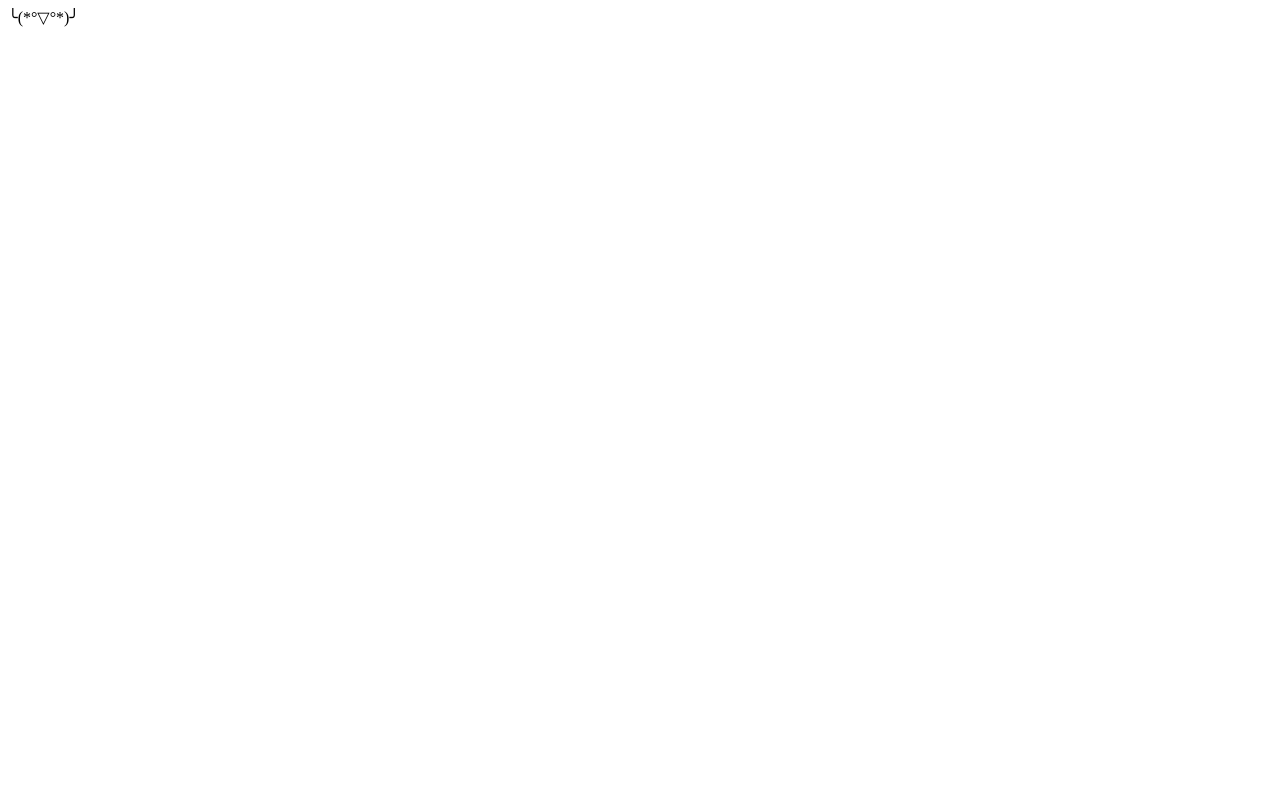
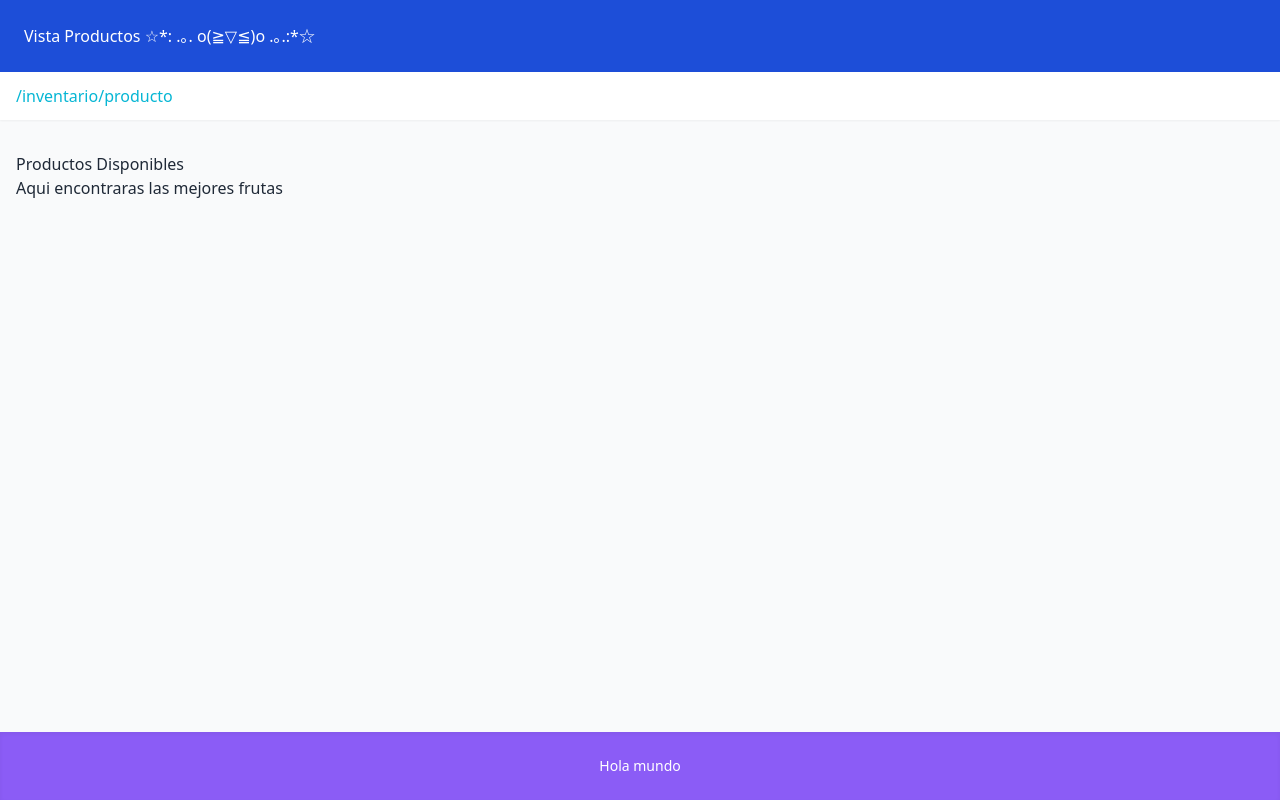
Before and after one commit to Patata2207/backend-p2-c2-p2025, a Django app: page /inventario/productos/ in a window 1280 px wide. Before the commit the page is almost empty. Run offline with Django 4.2, Linux system fonts and the light colour scheme; some libraries are stand-ins or nearby versions.

Commit message:
feat: (django parte 3) html bonito en productos con tailwind
¬_¬

```diff
--- a/bienvenida/inventario/templates/inventario/base.html
+++ b/bienvenida/inventario/templates/inventario/base.html
@@ -3,23 +3,35 @@
       {% block title %}
       {% endblock %}
     </title>
+    <script src="https://cdn.tailwindcss.com"></script>
   </head>
 
-<body>
-    <header>
+  <body class="bg-gray-50 text-gray-800 min-h-screen flex flex-col">
+
+    <header class="bg-blue-700 text-white p-6 shadow-md">
+      <div class="container mx-auto">
         {% block header %}
         {% endblock %}
+      </div>
     </header>
-    <nav>
+
+    <nav class="bg-white shadow-sm py-3">
+      <div class="container mx-auto px-4">
         {% block breadcrumb %}
         {% endblock %}
+      </div>
     </nav>
-    <main>
+
+    <main class="flex-grow container mx-auto px-4 py-8">
       {% block content %}
       {% endblock %}
     </main>
-    <footer>
+
+    <footer class="bg-violet-500 text-white p-6 mt-10 shadow-inner">
+      <div class="container mx-auto text-center text-sm">
         {% block footer %}
         {% endblock %}
+      </div>
     </footer>
+
   </body>
--- a/bienvenida/inventario/templates/inventario/producto_list.html
+++ b/bienvenida/inventario/templates/inventario/producto_list.html
@@ -1,9 +1,34 @@
 {% extends 'inventario/base.html' %}
+{% load static %}
 
 
 {% block title %} Vista Productos  {% endblock %}
 
-{% block header %} ╰(*°▽°*)╯ {% endblock %}
-{% block breadcrumb %}{% endblock %}
-{% block content %}  {% endblock %}
-{% block footer %}  {% endblock %}
+{% block header %}
+<header>
+    <h1>Vista Productos ☆*: .｡. o(≧▽≦)o .｡.:*☆</h1>
+</header>
+{% endblock %}
+{% block breadcrumb %}
+<a class="text-cyan-500" href="/inventario/producto">/inventario/producto</a>
+{% endblock %}
+{% block content %}
+<section>
+    <h2>Productos Disponibles</h2>
+    <p>Aqui encontraras las mejores frutas</p>
+    <ul>
+        {% for producto in Productos %}
+        <li class="flex flex-col gap-1">
+            <span>{{producto.nombre}}</span>
+            <span>{{producto.descripcion}}</span>
+            <span>{{producto.precio}}</span>
+            <span>{{producto.stock}}</span>
+        </li>
+         {% endfor %}
+    </ul>
+</section>
+  {% endblock %}
+{% block footer %}
+<h1>Hola mundo</h1>
+
+ {% endblock %}
```
Also changed, not shown: bienvenida/bienvenida/static/frutas.webp (added), bienvenida/bienvenida/static/inventario/frutas.webp (added), bienvenida/inventario/static/frutas.webp (added), bienvenida/inventario/static/inventario/frutas.webp (added), bienvenida/static/frutas.webp (added), bienvenida/static/inventario/frutas.webp (added). Lines whose indentation alone changed are shown as unchanged.
